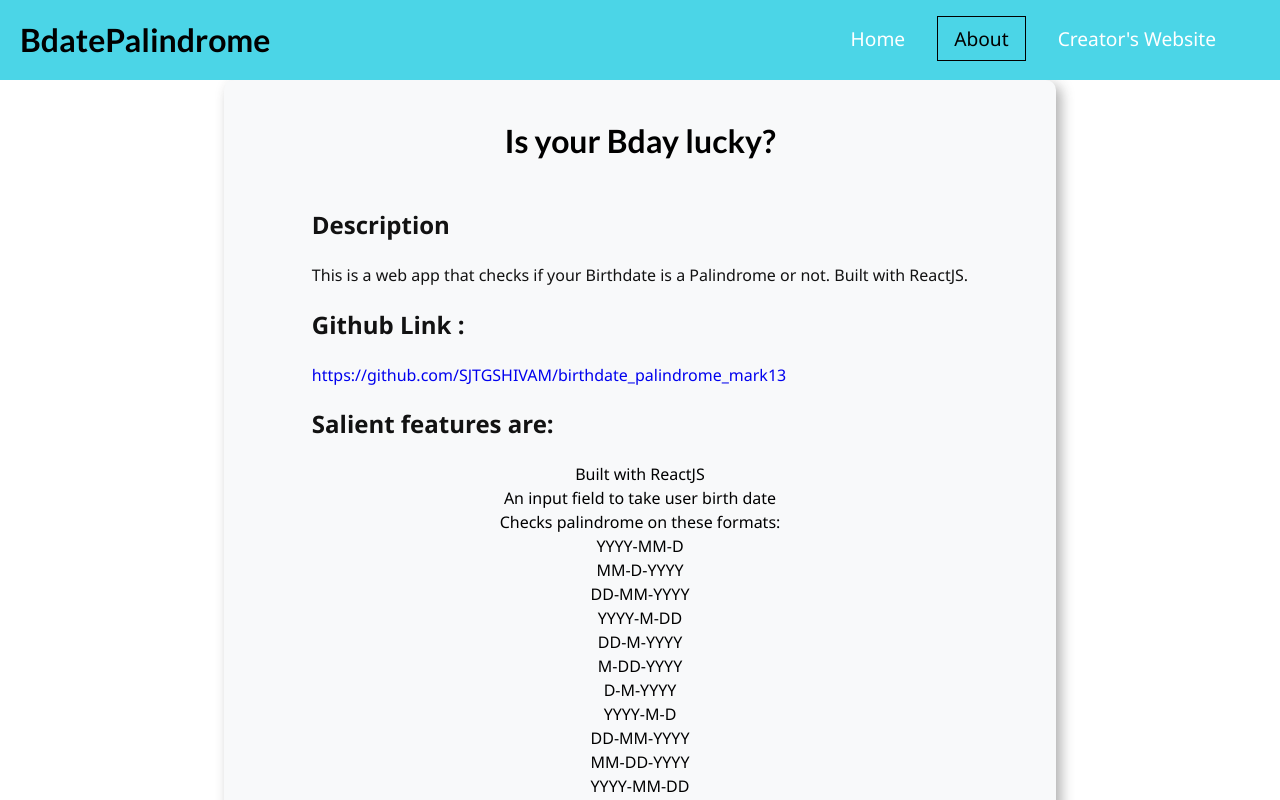
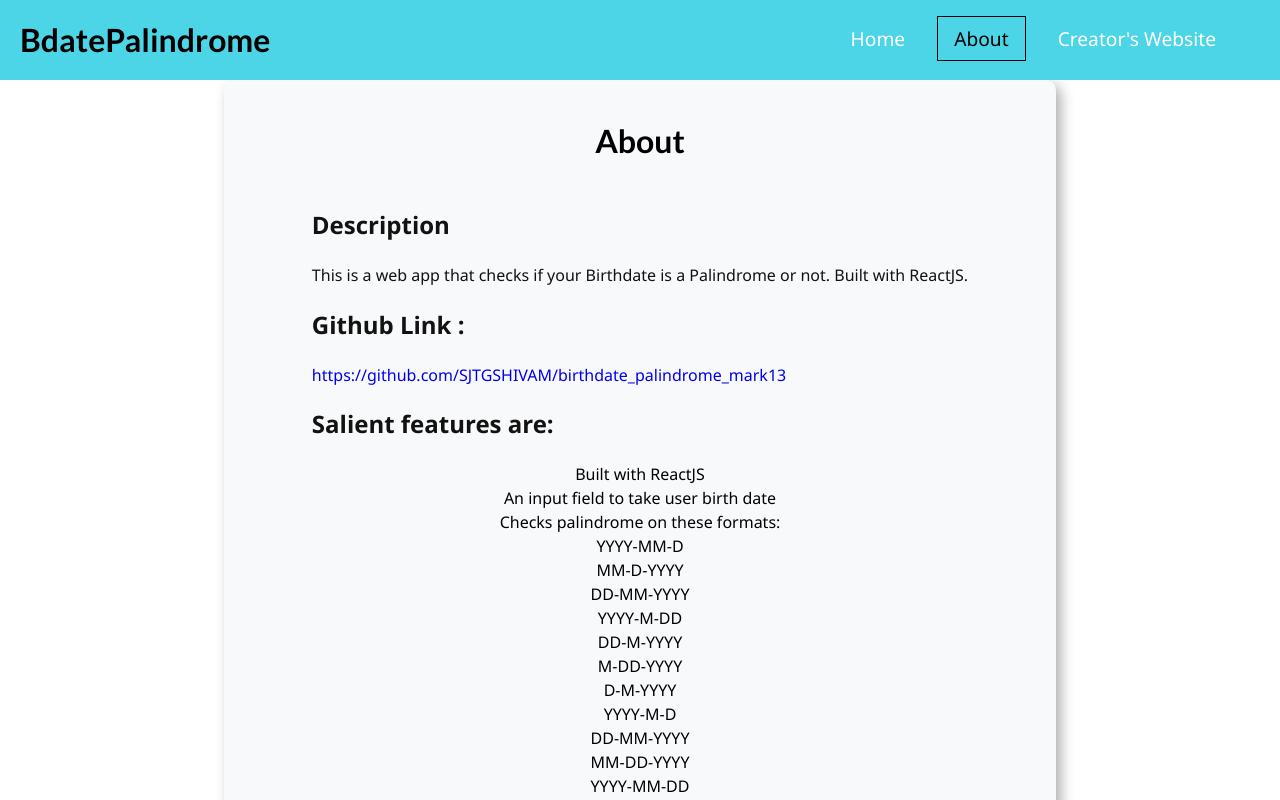
Before and after one commit to SJTGSHIVAM/birthdate_palindrome_mark13, a React (Create React App) app: page /about in a window 1280 px wide. Shown: the top 800 px of the page. Built offline with nearby package versions, Linux system fonts and the light colour scheme.

Commit message:
chores: about page corrected

```diff
--- a/src/components/About/About.tsx
+++ b/src/components/About/About.tsx
@@ -3,21 +3,21 @@ const About = () => {
   return (
     <div className="bcard">
       <header className="head">
-        <h1>Is your Bday lucky?</h1>
+        <h1>About</h1>
       </header>
       <section className="about">
-        <h1 id="description">Description</h1>
+        <h2 id="description">Description</h2>
         <p>
           This is a web app that checks if your Birthdate is a Palindrome or
           not. Built with ReactJS.
         </p>
-        <h1 id="live-link-">Github Link :</h1>
+        <h2 id="live-link-">Github Link :</h2>
         <p>
           <a href="https://github.com/SJTGSHIVAM/birthdate_palindrome_mark13">
             https://github.com/SJTGSHIVAM/birthdate_palindrome_mark13
           </a>
         </p>
-        <h1 id="salient-features-are-">Salient features are:</h1>
+        <h2 id="salient-features-are-">Salient features are:</h2>
         <ul>
           <li>Built with ReactJS</li>
           <li>An input field to take user birth date</li>
```
